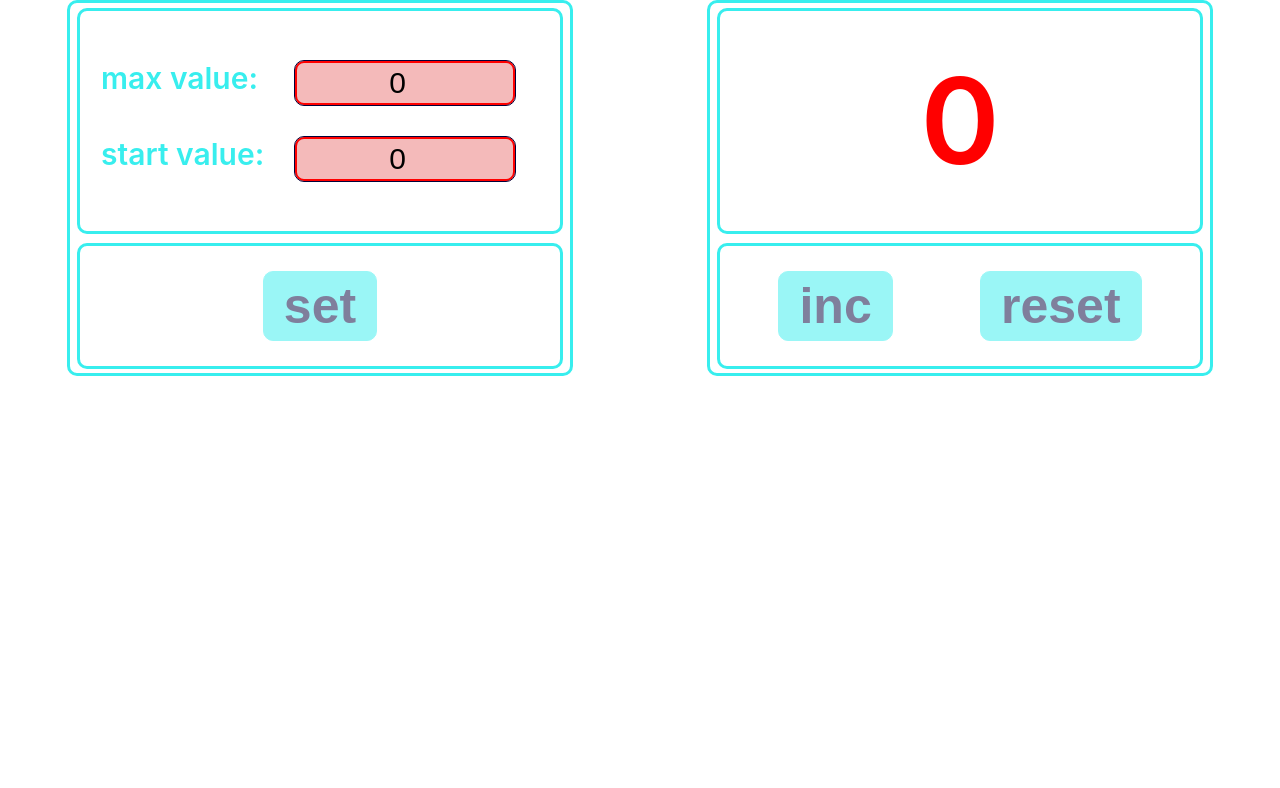
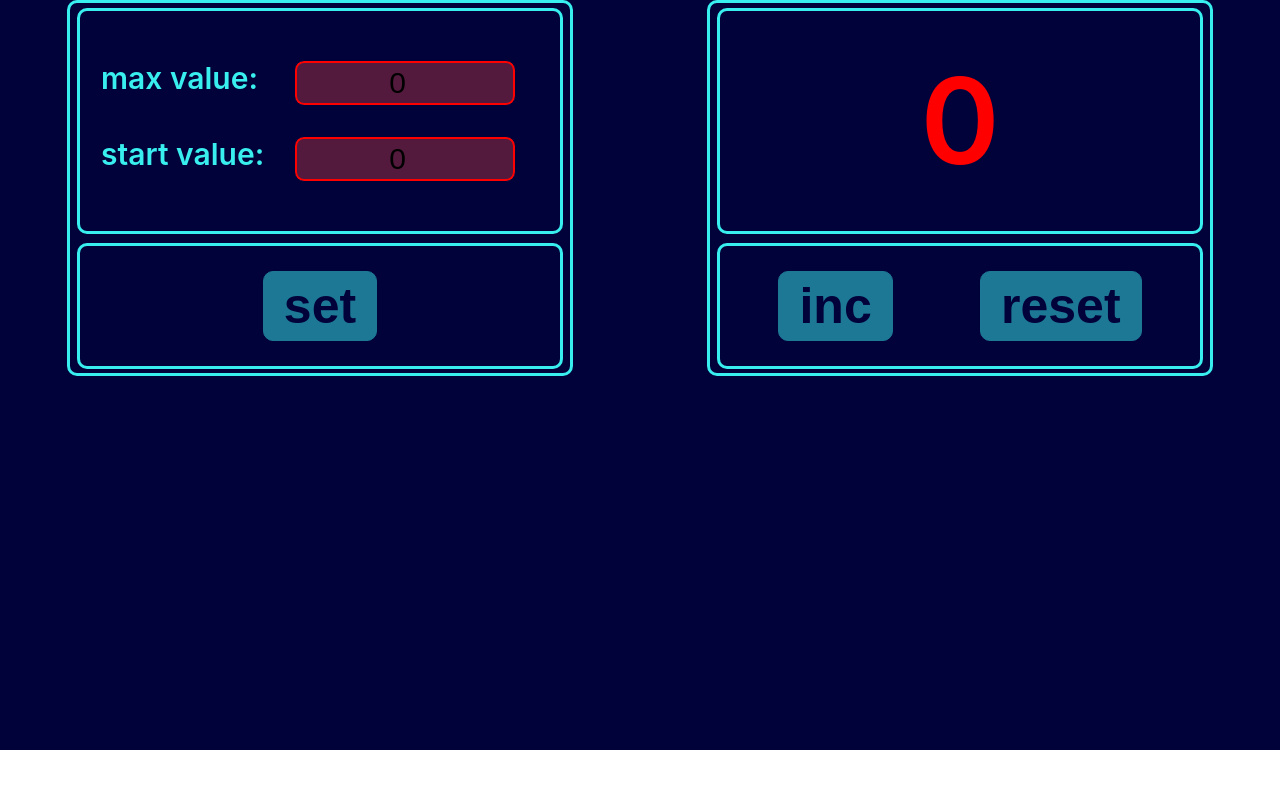
Before and after one commit to AliaksandrLiubanets/counter_ls, a React (Create React App) app: page / in a window 1280 px wide. Shown: the top 788 px of the page. Built offline with nearby package versions, Linux system fonts and the light colour scheme.

Commit message:
refactor App.tsx : delete comments

```diff
--- a/src/App.tsx
+++ b/src/App.tsx
@@ -1,7 +1,5 @@
 import React, {useEffect, useState} from 'react'
 import './App.css'
-import DisplayCounter from './components/DisplayCounter'
-import DisplaySettings from './components/DisplaySettings'
 import {FirstVariant} from './components/FirstVariant'
 
 function App() {
@@ -21,7 +19,7 @@ function App() {
         localStorage.setItem('startValue', JSON.stringify(startValue))
     }
 
-    return (
+    return <div className='App'>
         <FirstVariant setMaxValue={setMaxValue}
                       setStartValue={setStartValue}
                       setValueToStorage={setValueToStorage}
@@ -30,18 +28,8 @@ function App() {
                       startValue={startValue}
                       editMode={editMode}
         />
-        // <div className="App">
-        //     <DisplaySettings setMaxValue={setMaxValue}
-        //                      setStartValue={setStartValue}
-        //                      setValueToStorage={setValueToStorage}
-        //                      setEditMode={setEditMode}
-        //                      maxValue={maxValue}
-        //                      startValue={startValue}
-        //                      editMode={editMode}
-        //     />
-        //     <DisplayCounter editMode={editMode} maxValue={maxValue} startValue={startValue}/>
-        // </div>
-    )
+
+    </div>
 }
 
 export default App
--- a/src/components/SecondVariant.tsx
+++ b/src/components/SecondVariant.tsx
@@ -1,3 +1,3 @@
 export function SecondVariant() {
-    return <div></div>
+    return <div>second</div>
 }
```
